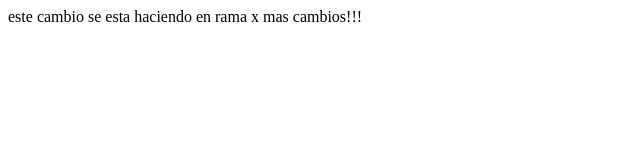
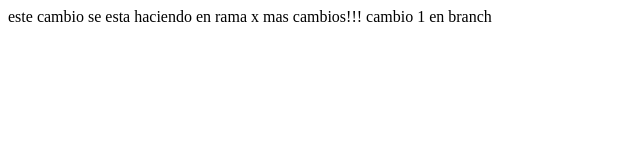
Before and after one commit to omardgz97/x, a plain HTML site: page index.html in a window 1280 px wide. Shown: the whole page, without its empty margins (0-640 px from the left). Drawn offline with Linux system fonts and the light colour scheme.

Commit message:
cambio 1 en x

```diff
--- a/index.html
+++ b/index.html
@@ -12,3 +12,4 @@
 </html>
 este cambio se esta haciendo en rama x
 mas cambios!!!
+cambio 1 en branch
```
